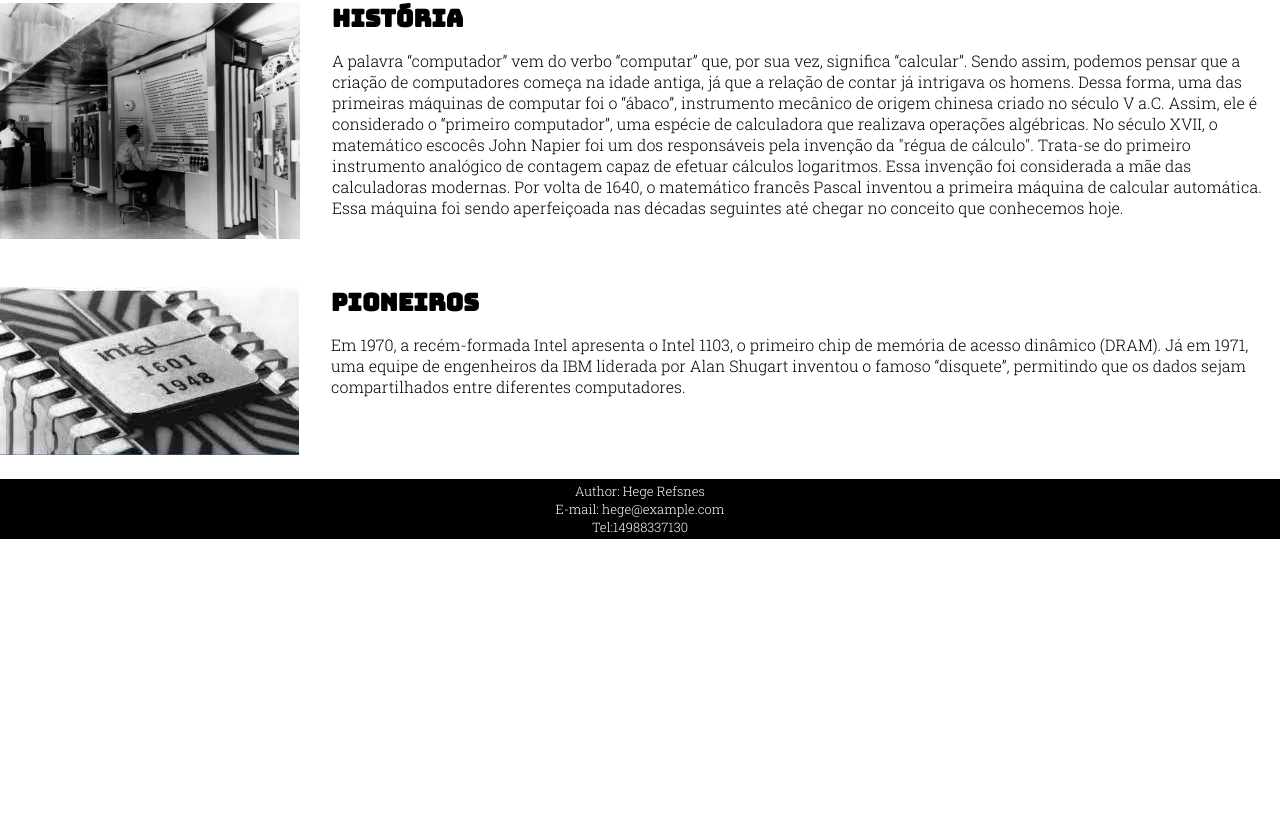
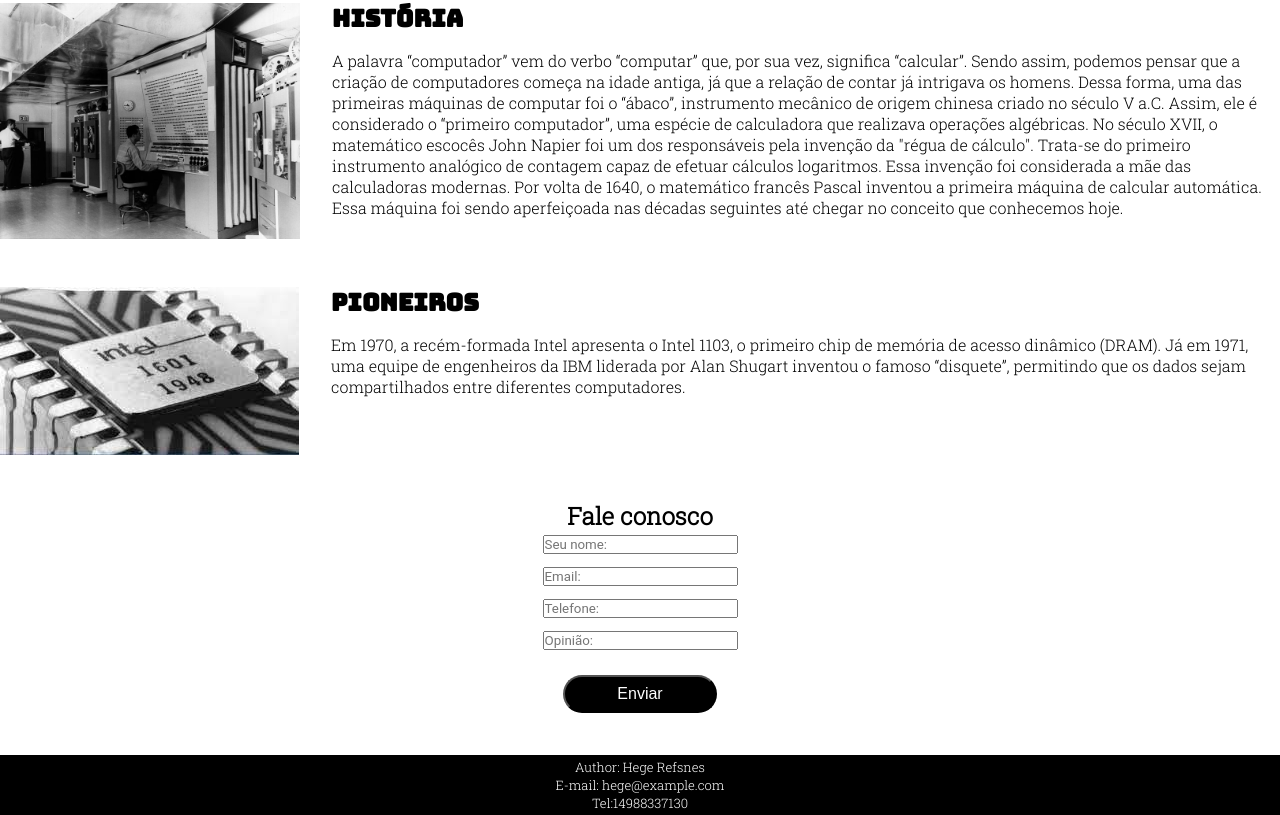
Before and after one commit to AmauryZafani/site, a plain HTML site: page site/index.html in a window 1280 px wide. Shown: the part 355-1170 px from the top of the page. Before the commit the page ends 894 px from the top, so only its background shows below. Drawn offline with Linux system fonts and the light colour scheme.

Commit message:
Add files via upload

```diff
--- a/site/index.css
+++ b/site/index.css
@@ -79,6 +79,31 @@ section img{
 .container img { max-width: 300px; }
 
 
+input,
+textarea {
+  font-family: "Roboto";
+  outline: none;
+}
+
+#form {
+  margin: 100px 0;
+  width: 40%;
+  }
+  .input:not(:last-child) {
+    margin-bottom: 10px;
+  }
+  .btn {
+    background-color: #000;
+    color: #fff;
+    border-radius: 25px;
+    font-size: 16px;
+    padding: 8px 52px;
+    cursor: pointer;
+    margin-top: 15px;
+    transition: 0.2s;
+}
+
+
 footer {
     text-align: center;
     font-size: small;
--- a/site/index.html
+++ b/site/index.html
@@ -82,7 +82,34 @@
                 </div>
         </section>
 
-        <footer id="contato">
+    </br>
+
+        <center>
+            <form id="contato">
+                <h2 class="title">Fale conosco</h2>
+                <div class="input">
+                    <input type="text" id="form__name" name="form__name" placeholder="Seu nome:">
+                        </div>
+                            <div class="input">
+                                <input type="text" id="form__email" name="form__email" placeholder="Email:">
+                                    </div>
+                                        <div class="input">
+                                            <input type="text" id="form__phone" name="form__phone" placeholder="Telefone:">
+                                                </div>
+                                            <div class="input">
+                                            <input type="text" id="opn" name="opn" placeholder="Opinião:">
+                                        </div>
+                                    <div class="btn__wrapper">
+                                <button type="submit" id="form__btn" class="btn btn2">Enviar</button>
+                            </div>
+                        </form>
+                    </center>
+
+                </br>
+            </br>
+
+
+        <footer id="informação">
             <p>Author: Hege Refsnes<br>
             <p>E-mail: hege@example.com</p>
             <p>Tel:14988337130</p>
```
